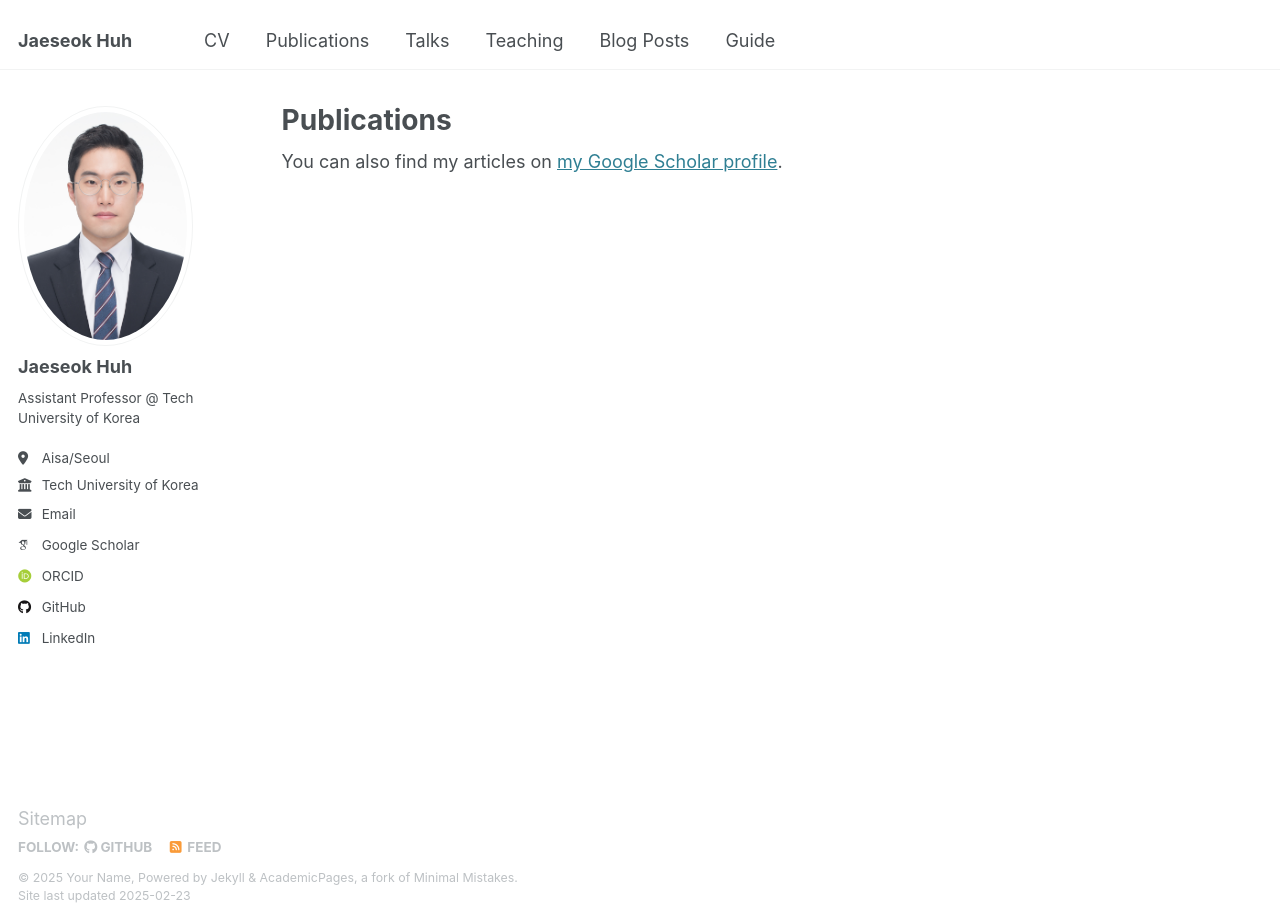
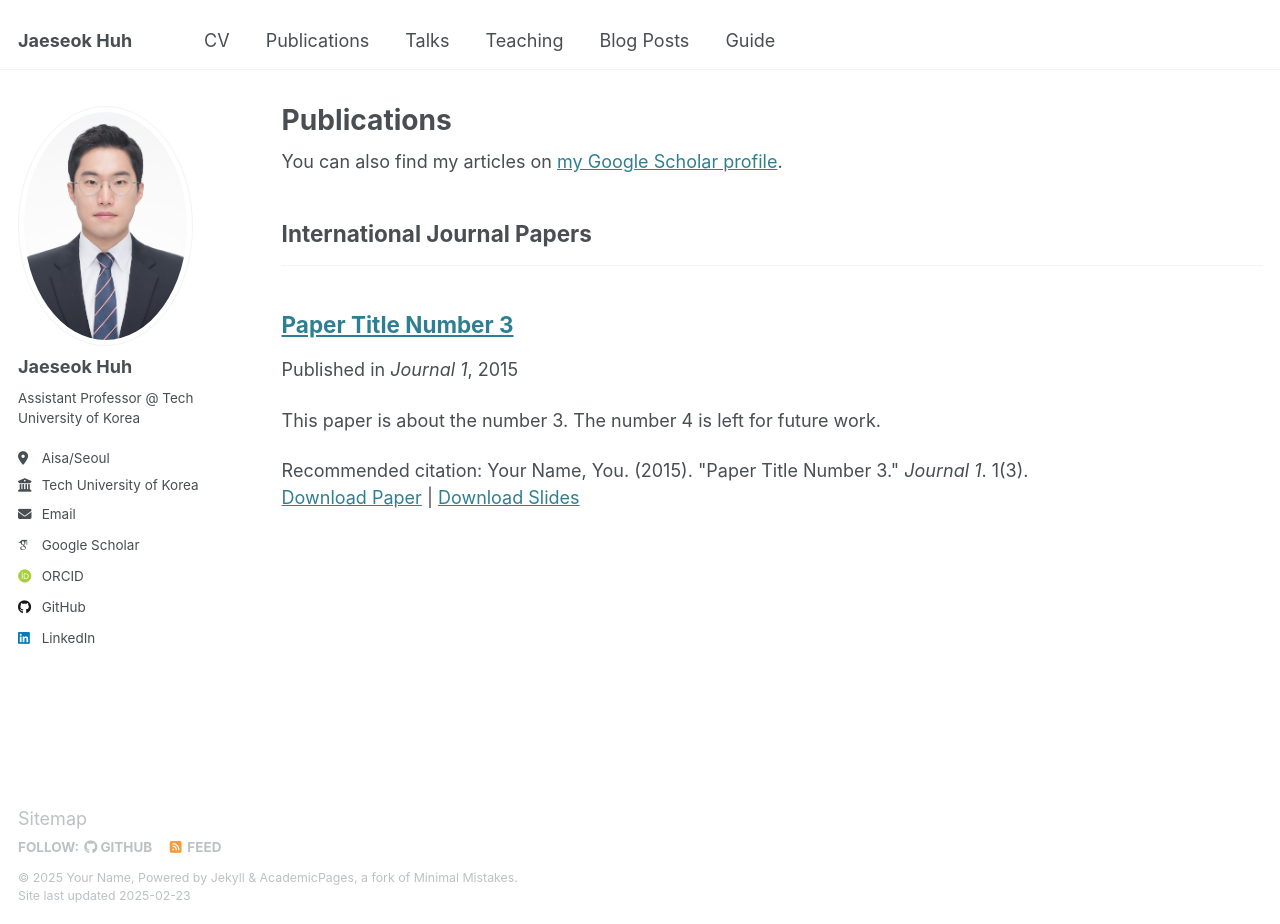
Before and after one commit to LaonHJS/laonhjs.github.io, a Jekyll site: the page built from _pages/publications.html, in a window 1280 px wide and 924 px high. Built offline with Jekyll 4.4.1, drawn with Linux system fonts in a browser that asks for light colours; some web fonts are replaced.

Commit message:
Update 2015-10-01-paper-title-number-3.md

```diff
--- a/_publications/2015-10-01-paper-title-number-3.md
+++ b/_publications/2015-10-01-paper-title-number-3.md
@@ -1,7 +1,7 @@
 ---
 title: "Paper Title Number 3"
 collection: publications
-category: manuscripts
+category: inter_journal
 permalink: /publication/2015-10-01-paper-title-number-3
 excerpt: 'This paper is about the number 3. The number 4 is left for future work.'
 date: 2015-10-01
```
